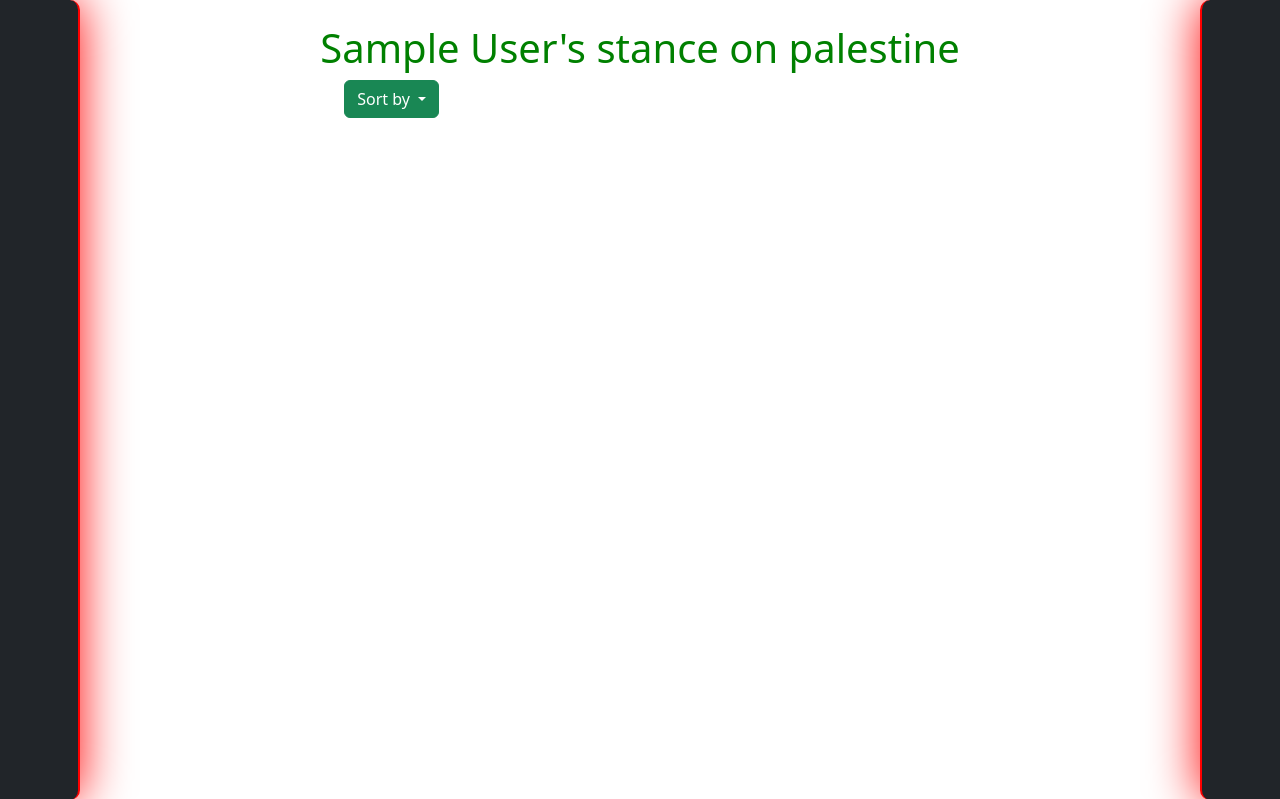
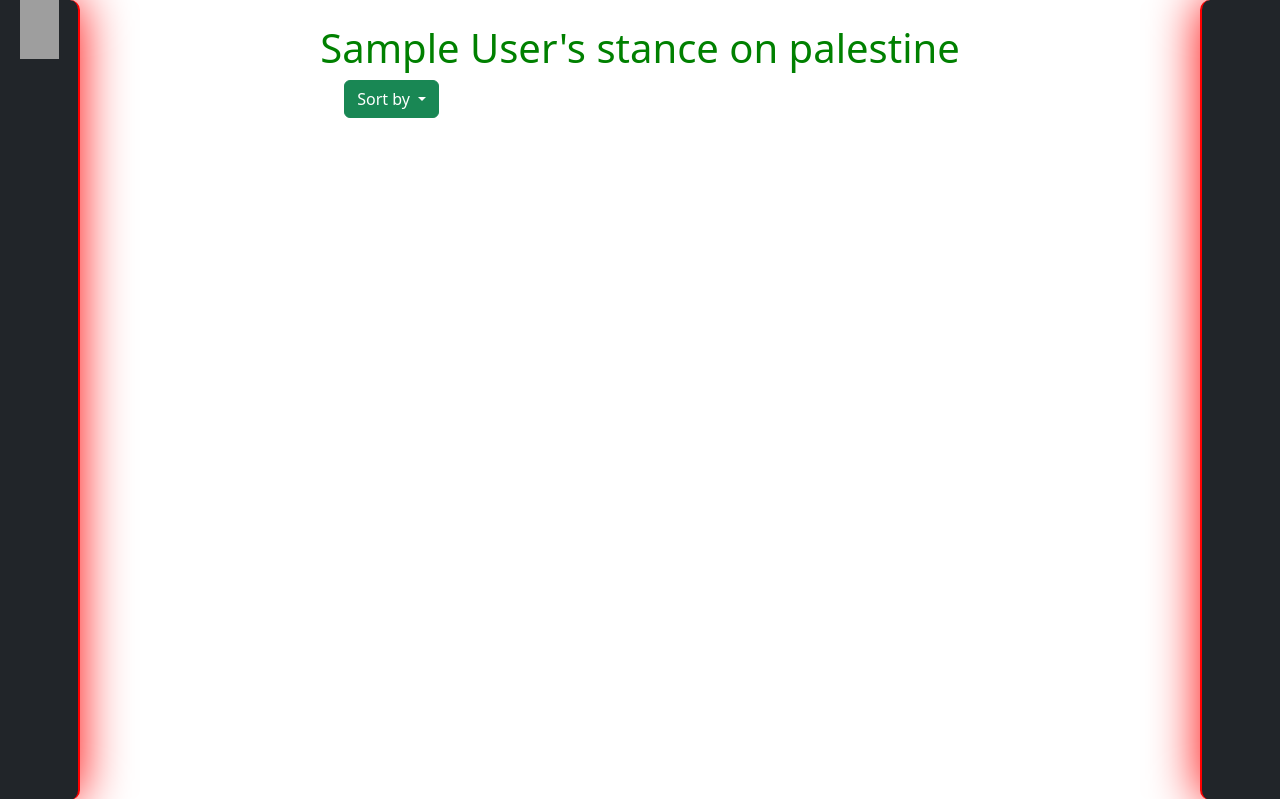
Before and after one commit to Cameronjs222/palestine_post, a Flask app: template flask_app/Templates/official.html in a window 1280 px wide. Shown: the top 799 px of the page. Run offline with Flask 3, Linux system fonts and the light colour scheme; the template is opened without the code that fills it: most values are stand-ins (such as "Sample title", 1, 10 or a date in 2020); parts of the project's set-up code (start-up, migrations or seed data) failed here and were passed over; grey boxes are pictures that could not be loaded.

Commit message:
created template for official links, duplicate

```diff
--- a/flask_app/Templates/official.html
+++ b/flask_app/Templates/official.html
@@ -13,9 +13,103 @@
     <div class="official_container">
 
         <div class="official_left_div">
-            <div class="bg-dark official_user_info official_sidebar">
-                <!-- Content for left_div -->
-            </div>
+            <div class="bg-dark official_user_info official_sidebar text-light">
+                <!-- def __init__(self, id=None, official_id=None, title=None, short_title=None,
+                api_uri=None, first_name=None, middle_name=None, last_name=None,
+                suffix=None, date_of_birth=None, gender=None, party=None,
+                twitter_account=None, facebook_account=None, youtube_account=None,
+                govtrack_id=None, cspan_id=None, votesmart_id=None, icpsr_id=None,
+                crp_id=None, google_entity_id=None, fec_candidate_id=None, url=None,
+                rss_url=None, contact_form=None, in_office=None, cook_pvi=None,
+                dw_nominate=None, ideal_point=None, seniority=None, next_election=None,
+                total_votes=None, missed_votes=None, total_present=None,
+                last_updated=None, ocd_id=None, office=None, phone=None, fax=None,
+                state=None, district=None, missed_votes_pct=None,
+                votes_with_party_pct=None, votes_against_party_pct=None,
+                at_large=None, geoid=None):
+        self.id = id
+        self.official_id = official_id
+        self.title = title
+        self.short_title = short_title
+        self.api_uri = api_uri
+        self.first_name = first_name
+        self.middle_name = middle_name
+        self.last_name = last_name
+        self.suffix = suffix
+        self.date_of_birth = date_of_birth
+        self.gender = gender
+        self.party = party
+        self.twitter_account = twitter_account
+        self.facebook_account = facebook_account
+        self.youtube_account = youtube_account
+        self.govtrack_id = govtrack_id
+        self.cspan_id = cspan_id
+        self.votesmart_id = votesmart_id
+        self.icpsr_id = icpsr_id
+        self.crp_id = crp_id
+        self.google_entity_id = google_entity_id
+        self.fec_candidate_id = fec_candidate_id
+        self.url = url
+        self.rss_url = rss_url
+        self.contact_form = contact_form
+        self.in_office = in_office
+        self.cook_pvi = cook_pvi
+        self.dw_nominate = dw_nominate
+        self.ideal_point = ideal_point
+        self.seniority = seniority
+        self.next_election = next_election
+        self.total_votes = total_votes
+        self.missed_votes = missed_votes
+        self.total_present = total_present
+        self.last_updated = last_updated
+        self.ocd_id = ocd_id
+        self.office = office
+        self.phone = phone
+        self.fax = fax
+        self.state = state
+        self.district = district
+        self.at_large = at_large
+        self.geoid = geoid
+        self.missed_votes_pct = missed_votes_pct
+        self.votes_with_party_pct = votes_with_party_pct
+        self.votes_against_party_pct = votes_against_party_pct
+        self.post = None -->
+        {% if official.twitter_account %}
+        <div class="official_user_info_item">
+            <a href="https://twitter.com/{{ official.twitter_account }}" target="_blank">
+                <img src="{{ url_for('static', filename='twitter.png') }}" style="max-width: 50%;">
+            </a>
+        </div>
+        {% else %}
+        <div class="official_user_info_item">
+            <a href="#">
+                <img src="{{ url_for('static', filename='twitter.png') }}" style="max-width: 50%;" onclick="alert('coming soon')">
+            </a>
+        </div>
+        {% endif %}
+        {% if official.facebook_account %}
+        <div class="official_user_info_item">
+            <a href="https://facebook.com/{{ official.facebook_account }}" target="_blank">
+                <img src="{{ url_for('static', filename='facebook.png') }}" style="max-width: 50%;">
+            </a>
+        </div>
+    {% else %}
+        <div id="facebook_icon" class="official_user_info_item">
+            <a href="#" id="facebook_btn">
+                <img src="{{ url_for('static', filename='facebook.png') }}" style="max-width: 50%;" onclick="alertFunction(
+                    btnId='facebook_icon',
+                    buttonTitle='Facebook',
+                    official='{{official.first_name}} {{official.last_name}}',
+                    alertDiv='FacebookAlertsContainer'
+                    )">
+            </a>
+        </div>
+        <div id="FacebookAlertsContainer">
+
+        </div>
+    {% endif %}
+
+        </div>
         </div>
 
         <div class="official_center_div">
```
